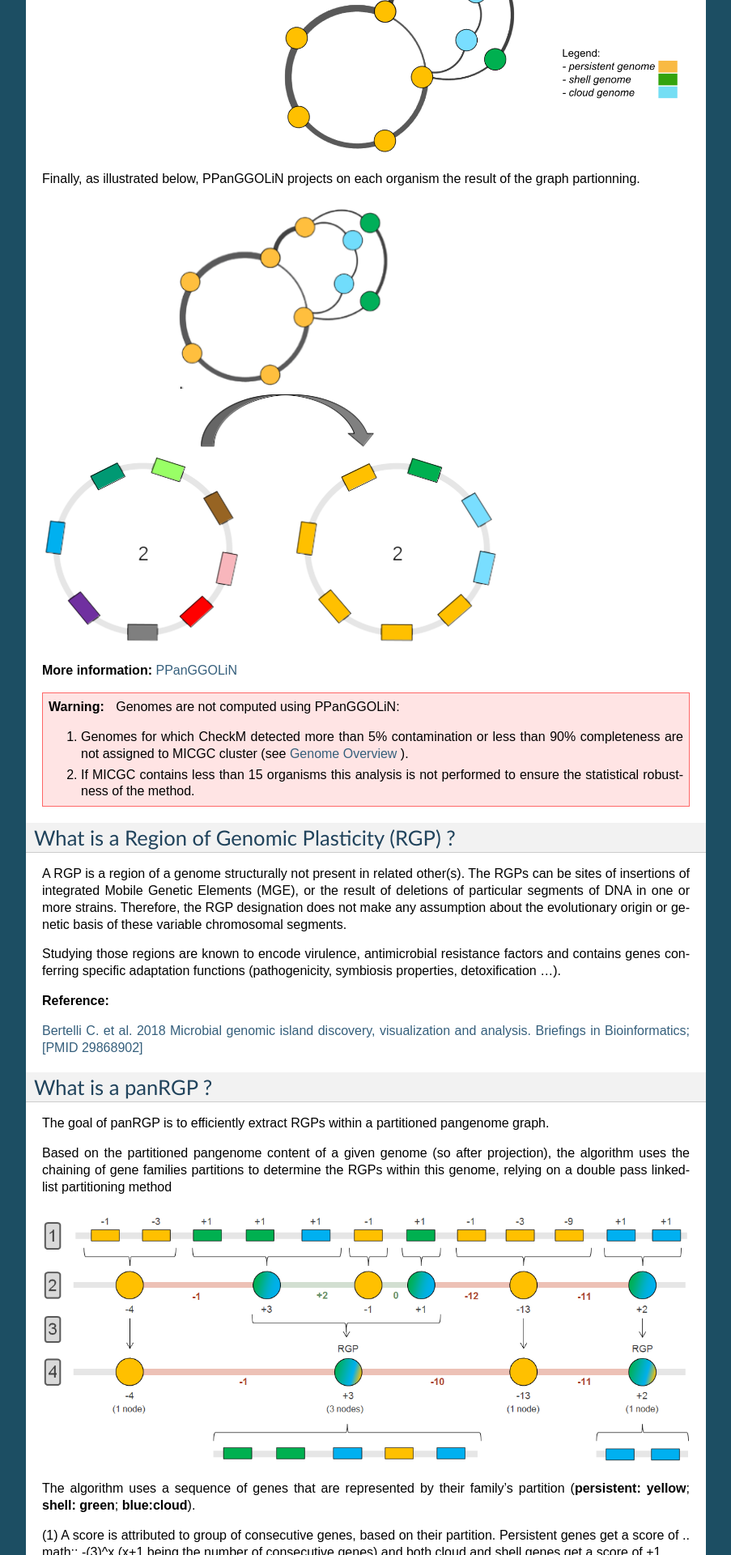
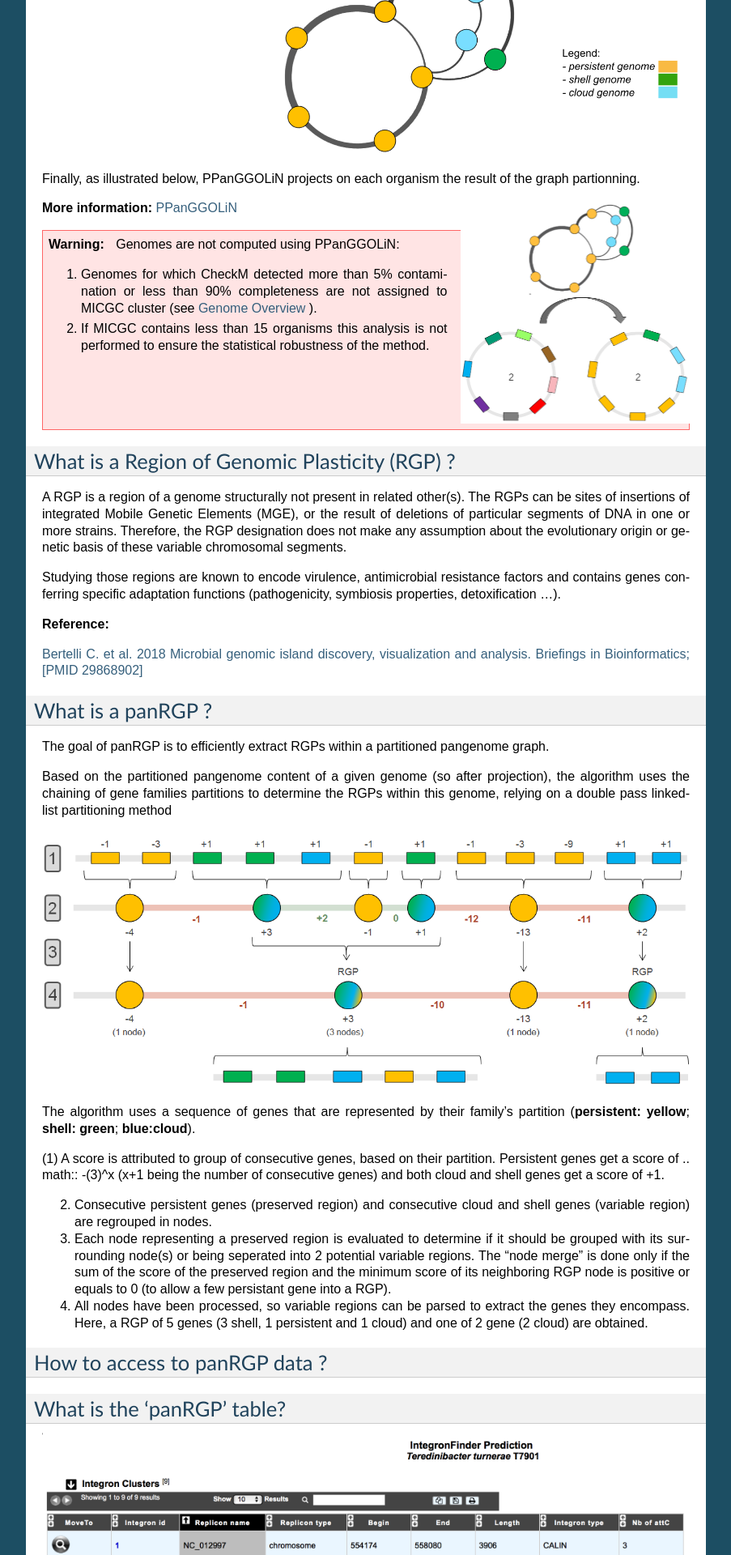
Before and after one commit to labgem/microscope-user-doc, a Sphinx documentation site: the page built from docs/content/compgenomics/panRGP.rst, in a window 1280 px wide. Shown: the part 1101-3021 px from the top of the page at 81% size, without its empty margins (198-1101 px from the left). Built offline with Sphinx 7.4.7, drawn with Linux system fonts in a browser that asks for light colours; formulas are drawn with MathJax 3.

Commit message:
rescale the picture

```diff
--- a/docs/content/compgenomics/panRGP.rst
+++ b/docs/content/compgenomics/panRGP.rst
@@ -21,9 +21,10 @@ Partitions:
 Finally, as illustrated below, PPanGGOLiN projects on each organism the result of the graph partionning.
 
 .. image:: img/projection.png
+   :align: right
+   :scale: 50 %
 
 **More information:** `PPanGGOLiN <https://github.com/ggautreau/PPanGGOLiN>`_
-
 
 .. Warning:: Genomes are not computed using PPanGGOLiN:
 
```
